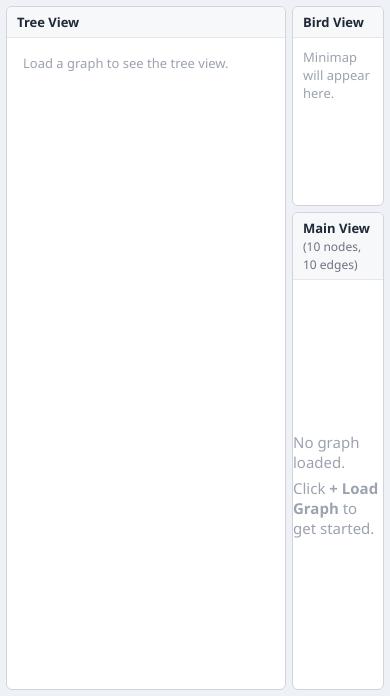
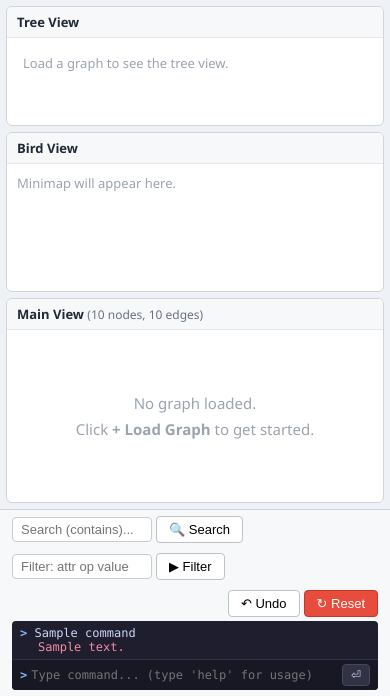
Before and after one commit to vedranbajic4/graph-structure-visualizer, a Django app: template graph_django_app/graph_django_app/templates/base.html in a window 390 px wide. Shown: the part 148-844 px from the top of the page. Run offline with Django 5.2, Linux system fonts and the light colour scheme; the template is opened without the code that fills it: most values are stand-ins (such as "Sample title", 1, 10 or a date in 2020).

Commit message:
#48, Add bottom toolbar with search, filter, CLI terminal, and responsive CSS

```diff
--- a/graph_django_app/graph_django_app/static/style.css
+++ b/graph_django_app/graph_django_app/static/style.css
@@ -186,5 +186,94 @@ body {
 
 .placeholder-text { color: #9ca3af; font-size: 13px; padding: 10px; }
 
+/* ── Bottom toolbar ──────────────────────────────────────── */
+
+.bottom-toolbar {
+    flex-shrink: 0;
+    background: #f7f8fa;
+    border-top: 1px solid #d1d5db;
+    padding: 6px 12px;
+}
+
+.sf-row {
+    display: flex;
+    gap: 10px;
+    align-items: center;
+    flex-wrap: wrap;
+    margin-bottom: 4px;
+}
+.sf-group { display: flex; gap: 4px; align-items: center; }
+.sf-input {
+    padding: 4px 8px;
+    border: 1px solid #ccc;
+    border-radius: 4px;
+    font-size: 13px;
+    width: 200px;
+}
+.sf-actions { margin-left: auto; }
+
+/* CLI area */
+.cli-area {
+    background: #1e1e2e;
+    border-radius: 4px;
+    font-family: 'Cascadia Code', 'Consolas', monospace;
+    font-size: 12px;
+    color: #cdd6f4;
+    overflow: hidden;
+}
+.cli-output {
+    max-height: 90px;
+    overflow-y: auto;
+    padding: 4px 8px;
+}
+.cli-line { padding: 1px 0; }
+.cli-ok .cli-msg { color: #a6e3a1; }
+.cli-err .cli-msg { color: #f38ba8; }
+.cli-prompt { color: #89b4fa; font-weight: bold; }
+.cli-msg { margin-left: 18px; }
+
+.cli-input-row {
+    display: flex;
+    align-items: center;
+    gap: 4px;
+    padding: 4px 8px;
+    background: #181825;
+    border-top: 1px solid #313244;
+}
+.cli-input-row .cli-prompt { flex-shrink: 0; }
+#cli-input {
+    flex: 1;
+    background: transparent;
+    border: none;
+    outline: none;
+    color: #cdd6f4;
+    font-family: inherit;
+    font-size: 12px;
+}
+.cli-input-row .btn { background: #313244; color: #cdd6f4; border-color: #45475a; }
+.cli-input-row .btn:hover { background: #45475a; }
+
+/* Status bar */
+.status-bar {
+    display: none;
+    padding: 4px 12px;
+    font-size: 12px;
+    border-radius: 3px;
+    margin-top: 4px;
+}
+.status-ok  { background: #d1fae5; color: #065f46; }
+.status-error { background: #fee2e2; color: #991b1b; }
+
 /* Visualization error */
 .vis-error { color: #e74c3c; padding: 20px; text-align: center; }
+
+/* ── Responsive ──────────────────────────────────────────── */
+
+@media (max-width: 900px) {
+    .workspace-grid {
+        grid-template-columns: 1fr;
+        grid-template-rows: 120px 160px 1fr;
+    }
+    .tree-view { grid-row: auto; }
+    .sf-input { width: 140px; }
+}
--- a/graph_django_app/graph_django_app/templates/base.html
+++ b/graph_django_app/graph_django_app/templates/base.html
@@ -118,5 +118,47 @@
     </main>
 </div>
 
+{# ═══════════════════════════════════════════════════════════ #}
+{# BOTTOM TOOLBAR                                             #}
+{# ═══════════════════════════════════════════════════════════ #}
+<div class="bottom-toolbar">
+
+    {# ── Search & Filter row ──────────────────────────────── #}
+    <div class="sf-row">
+        <div class="sf-group">
+            <input type="text" id="search-input" placeholder="Search (contains)..." class="sf-input">
+            <button class="btn" onclick="doSearch()">&#128269; Search</button>
+        </div>
+        <div class="sf-group">
+            <input type="text" id="filter-input" placeholder="Filter: attr op value" class="sf-input">
+            <button class="btn" onclick="doFilter()">&#9654; Filter</button>
+        </div>
+        <div class="sf-group sf-actions">
+            <button class="btn" onclick="doUndo()" title="Undo last search/filter">&#8630; Undo</button>
+            <button class="btn btn-danger" onclick="doReset()" title="Reset to original graph">&#8635; Reset</button>
+        </div>
+    </div>
+
+    {# ── CLI terminal ─────────────────────────────────────── #}
+    <div class="cli-area">
+        <div class="cli-output" id="cli-output">
+            {% for entry in cli_output %}
+            <div class="cli-line {% if entry.success %}cli-ok{% else %}cli-err{% endif %}">
+                <span class="cli-prompt">&gt;</span> {{ entry.command }}
+                <br><span class="cli-msg">{{ entry.message }}</span>
+            </div>
+            {% endfor %}
+        </div>
+        <div class="cli-input-row">
+            <span class="cli-prompt">&gt;</span>
+            <input type="text" id="cli-input" placeholder="Type command... (type 'help' for usage)"
+                   onkeydown="if(event.key==='Enter') doCli()">
+            <button class="btn btn-sm" onclick="doCli()">&#9166;</button>
+        </div>
+    </div>
+
+    <div id="status-bar" class="status-bar"></div>
+</div>
+
 </body>
 </html>
```
